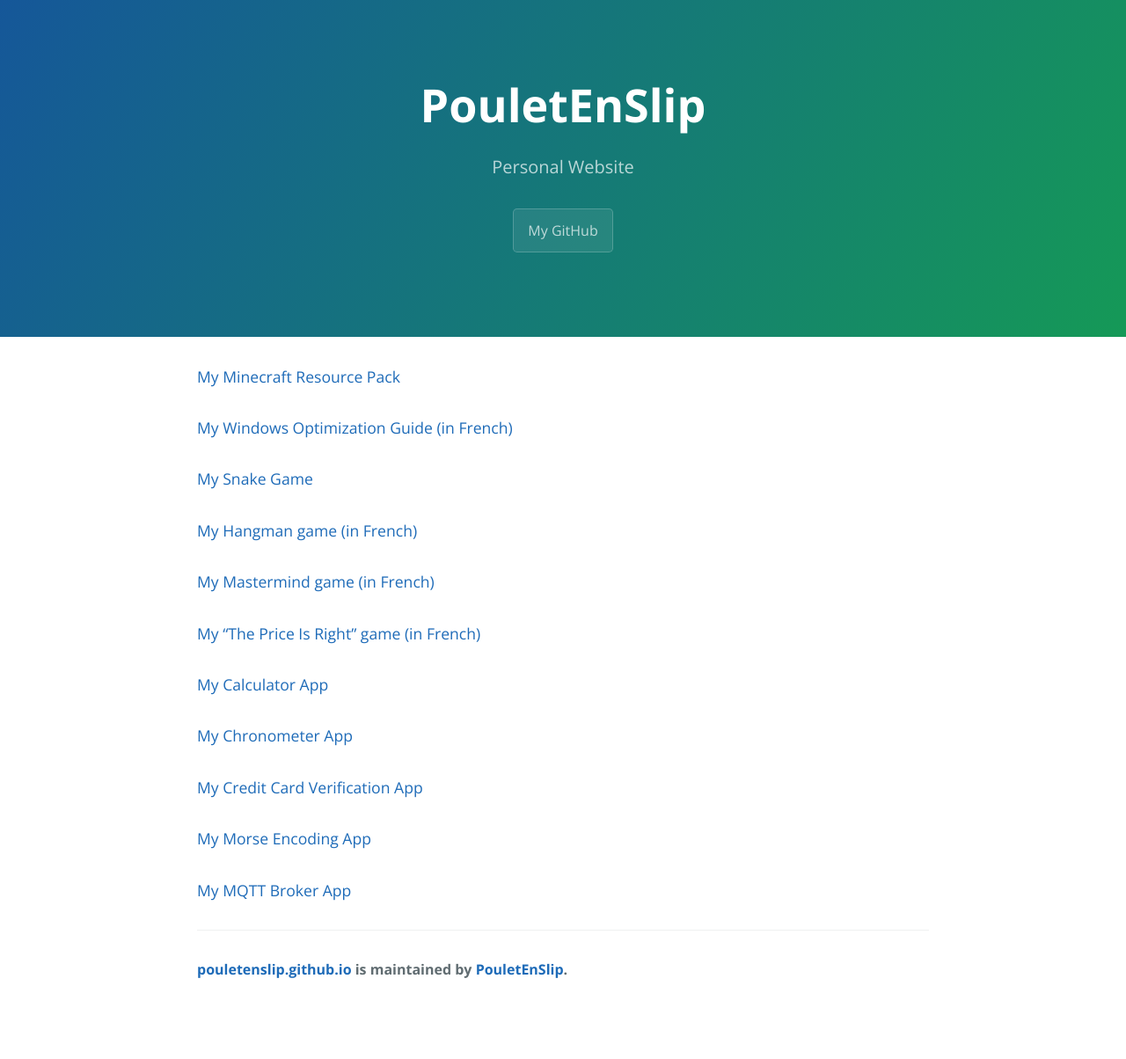
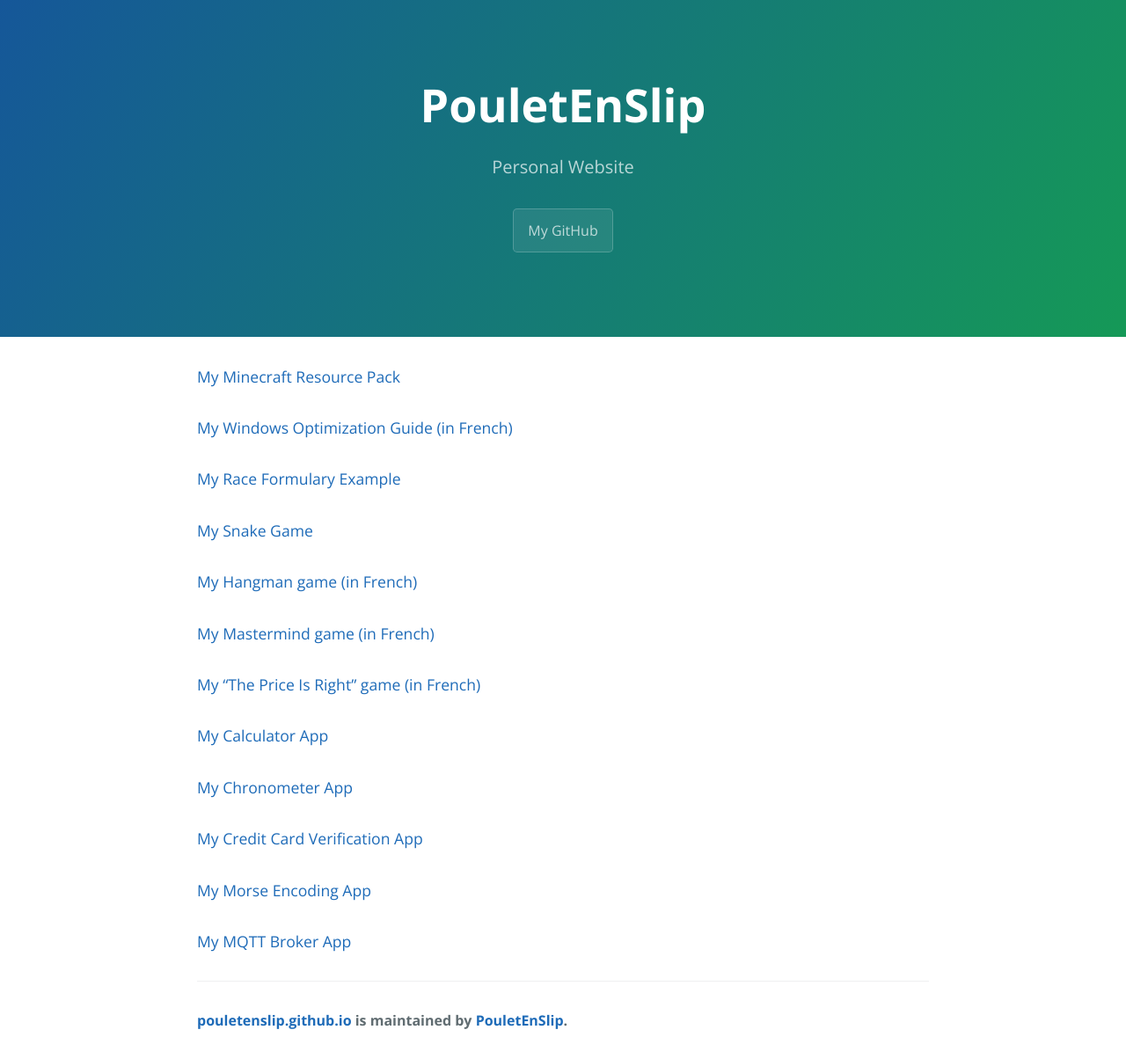
Before and after one commit to PouletEnSlip/pouletenslip.github.io, a Jekyll site: the page built from index.md, in a window 1280 px wide. Shown: the whole page at 88% size. Built offline with Jekyll 4.4.1, drawn with Linux system fonts in a browser that asks for light colours; comment, search, counter and statistics services are not loaded; before the commit the page ends 1146 px from its top, so only the background shows below that.

Commit message:
Update index.md

```diff
--- a/index.md
+++ b/index.md
@@ -4,6 +4,7 @@ layout: default
 
 #### [My Minecraft Resource Pack](pages/cotcotpack/)
 #### [My Windows Optimization Guide (in French)](pages/opti/)
+#### [My Race Formulary Example](pages/formulary/)
 #### [My Snake Game](https://github.com/PouletEnSlip/Snake)
 #### [My Hangman game (in French)](https://github.com/PouletEnSlip/HangmanGame)
 #### [My Mastermind game (in French)](https://github.com/PouletEnSlip/Mastermind)
```
